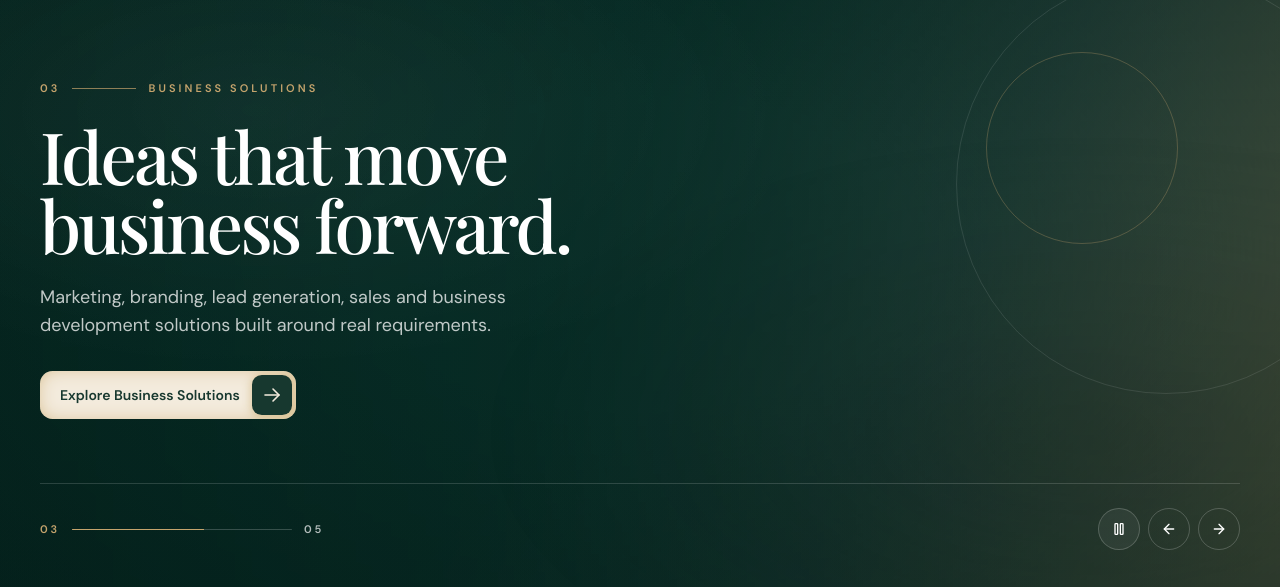
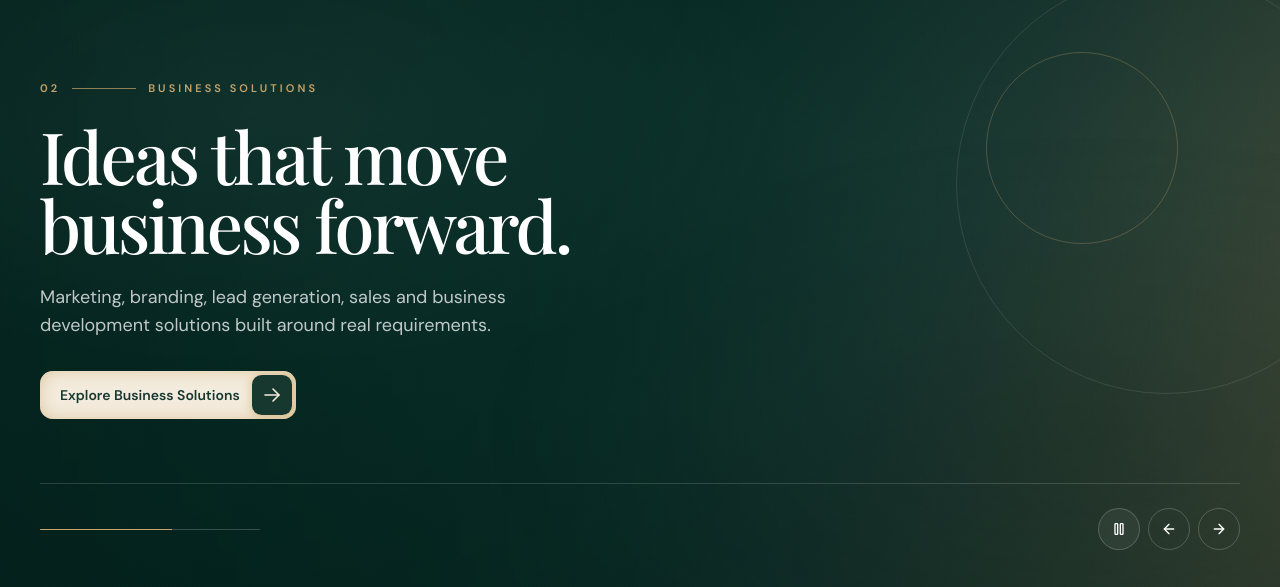
Before and after one commit to itscrackthecode/jluxe, a Next.js app: page / in a window 1280 px wide. Shown: the part 187-774 px from the top of the page. Built offline with nearby package versions, Linux system fonts and the light colour scheme.

Commit message:
Hero Carousel Changes again due to technical error

```diff
--- a/src/components/hero-carousel.tsx
+++ b/src/components/hero-carousel.tsx
@@ -17,7 +17,8 @@ export default function HeroCarousel() {
   const [isPaused, setIsPaused] = useState(false);
   const [touchStartX, setTouchStartX] = useState<number | null>(null);
   const slide = heroSlides[index];
-
+  const displayIndex = index === 0 ? null : index;
+  const displayNumber = displayIndex === null ? null : String(displayIndex).padStart(2, '0');
   useEffect(() => {
     if (isPaused) return undefined;
 
@@ -78,8 +79,12 @@ export default function HeroCarousel() {
         <div className="flex max-w-3xl items-start gap-4 pb-8">
           <div key={slide.title} className="hero-copy flex-1">
             <div className="flex items-center gap-3 text-[11px] font-semibold tracking-[0.28em] text-[var(--gold)]">
-              <span>{String(index + 1).padStart(2, '0')}</span>
+            {displayNumber ? (
+              <>
+              <span>{displayNumber}</span>
               <span className="h-px w-16 bg-[var(--gold)]/70" />
+              </>
+            ) : null}
               <span>{slide.eyebrow}</span>
             </div>
             <h1 key={slide.title} className="mt-6 max-w-2xl font-display text-4xl leading-[0.96] tracking-[-0.04em] text-white sm:text-6xl lg:text-7xl">
@@ -97,9 +102,6 @@ export default function HeroCarousel() {
 
         <div className="mt-8 flex items-center justify-between gap-4 border-t border-white/15 pt-6">
           <div className="flex w-full items-center gap-3">
-            <span className="text-[11px] font-semibold tracking-[0.26em] text-[var(--gold)]">
-              {String(index + 1).padStart(2, '0')}
-            </span>
             <div className="relative flex w-full max-w-[220px] items-center gap-1 overflow-hidden rounded-full">
               <div className="h-px w-full bg-white/20" />
               <div
@@ -107,9 +109,6 @@ export default function HeroCarousel() {
                 style={{ width: `${((index + 1) / heroSlides.length) * 100}%` }}
               />
             </div>
-            <span className="text-[11px] font-semibold tracking-[0.26em] text-white/70">
-              {String(heroSlides.length).padStart(2, '0')}
-            </span>
           </div>
 
           <div className="flex items-center gap-2">
```
